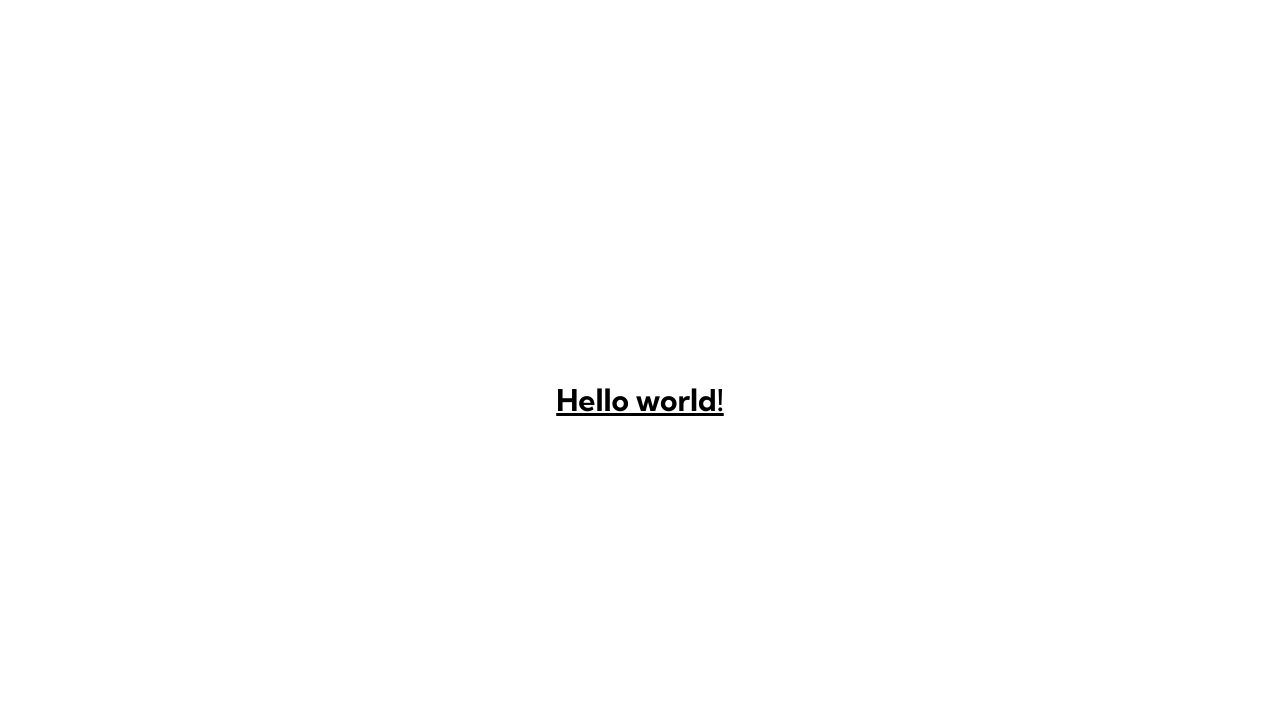
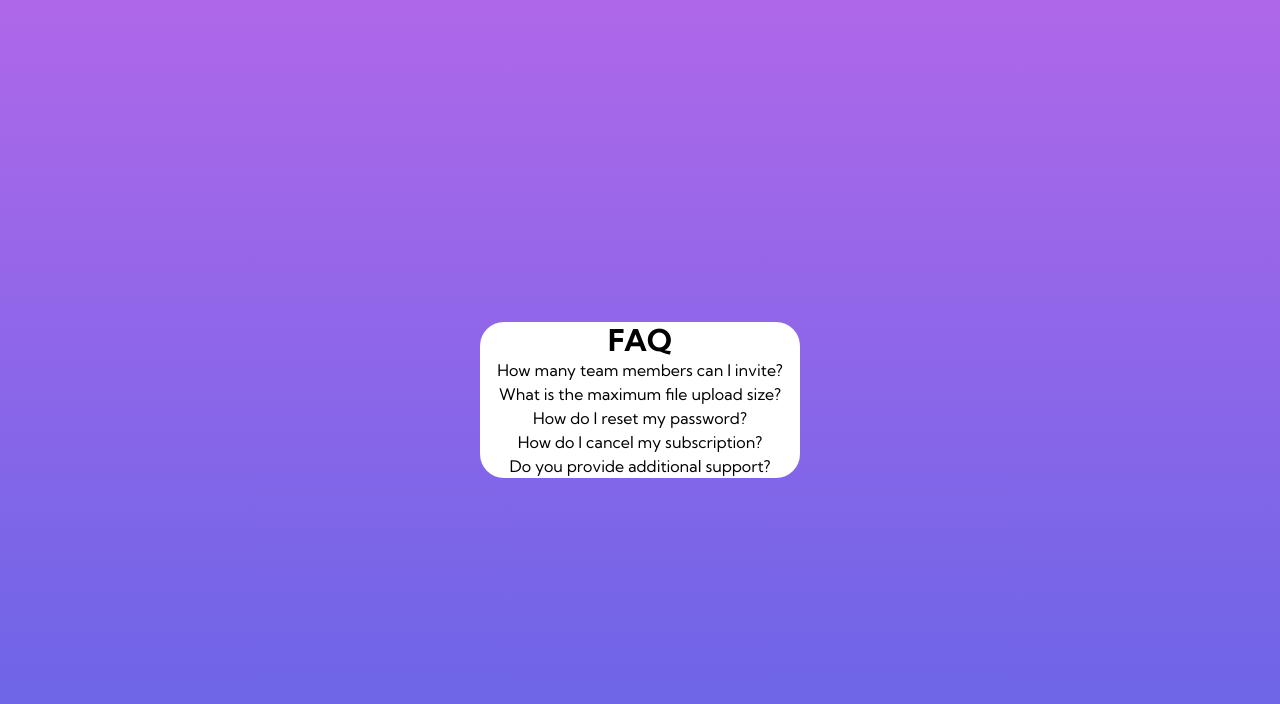
Before and after one commit to fkrunic/frontend-mentor-faq-accordion-card, a Vue app: page / in a window 1280 px wide. Shown: the top 704 px of the page. Built offline with nearby package versions, Linux system fonts and the light colour scheme.

Commit message:
basic accordion component

```diff
--- a/src/App.vue
+++ b/src/App.vue
@@ -1,12 +1,49 @@
 <script setup lang="ts">
+import Accordion from './components/Accordion.vue';
+
+interface FAQ {
+  question: string,
+  answer: string
+};
+
+const faqs: Array<FAQ> = [
+  {
+    question: "How many team members can I invite?",
+    answer: "Up to five team members can be associated to one account."
+  },
+  {
+    question: "What is the maximum file upload size?",
+    answer: "No more than 2GB. All files in your account must fit your allotted storage space."
+  },
+  {
+    question: "How do I reset my password?",
+    answer: "Before logging in, there is a button to 'Reset Password'"
+  },
+  {
+    question: "How do I cancel my subscription?",
+    answer: "Go to your account settings, select 'Subscriptions', and click 'Cancel'."
+  },
+  {
+    question: "Do you provide additional support?",
+    answer: "Our Premium membership includes a dedicated support professional. To learn more, visit our website!"
+  }
+];
 // import HelloWorld from './components/HelloWorld.vue'
 </script>
 
 <template>
   <div class="flex justify-center items-center min-h-screen">
-    <h1 className="text-3xl font-bold underline">
-      Hello world!
-    </h1>
+    <div class="flex flex-col w-80 items-center bg-white rounded-3xl">
+      <!-- <img class="absolute" src="./assets/img/illustration-woman-online-mobile.svg" alt="women-online-mobile"> -->
+      <!-- <img class="absolute" src="./assets/img/bg-pattern-mobile.svg" alt="background-shadow"> -->
+      <p class="font-bold text-3xl">FAQ</p>
+      <Accordion
+        v-for="fq of faqs"
+        :key="fq.question"
+        :question="fq.question"
+        :answer="fq.answer"
+        ></Accordion>
+    </div>
   </div>
 </template>
 
@@ -20,7 +57,7 @@
 export default {
   data() {
     return {
-      bodyClass: 'font-kumbh-sans'
+      bodyClass: 'font-kumbh-sans bg-gradient-to-b from-soft-violet to-soft-blue'
     };
   },
   mounted() {
--- /dev/null
+++ b/src/components/Accordion.vue
@@ -0,0 +1,24 @@
+<script setup lang="ts">
+import { ref } from 'vue'
+
+defineProps<{ question: string, answer: string }>()
+const toggled = ref(false)
+
+function toggleAccordion() {
+  toggled.value = !toggled.value
+}
+
+</script>
+
+<template>
+  <div class="flex flex-col cursor-pointer gap-2" @click="toggleAccordion">
+    <p>{{ question }}</p>
+    <p v-if="toggled">{{ answer }}</p>
+  </div>
+</template>
+
+<style scoped>
+* {
+  box-sizing: border-box;
+}
+</style>
--- a/src/components/HelloWorld.vue
+++ /dev/null
@@ -1,38 +0,0 @@
-<script setup lang="ts">
-import { ref } from 'vue'
-
-defineProps<{ msg: string }>()
-
-const count = ref(0)
-</script>
-
-<template>
-  <h1>{{ msg }}</h1>
-
-  <div class="card">
-    <button type="button" @click="count++">count is {{ count }}</button>
-    <p>
-      Edit
-      <code>components/HelloWorld.vue</code> to test HMR
-    </p>
-  </div>
-
-  <p>
-    Check out
-    <a href="https://vuejs.org/guide/quick-start.html#local" target="_blank"
-      >create-vue</a
-    >, the official Vue + Vite starter
-  </p>
-  <p>
-    Install
-    <a href="https://github.com/vuejs/language-tools" target="_blank">Volar</a>
-    in your IDE for a better DX
-  </p>
-  <p class="read-the-docs">Click on the Vite and Vue logos to learn more</p>
-</template>
-
-<style scoped>
-.read-the-docs {
-  color: #888;
-}
-</style>
--- a/tailwind.config.js
+++ b/tailwind.config.js
@@ -16,7 +16,8 @@ export default {
       'soft-blue': 'hsl(240, 73%, 65%)',
       'dark-grayish-blue': 'hsl(237, 12%, 33%)',
       'semi-dark-grayish-blue': 'hsl(240, 6%, 50%)',
-      'light-grayish-blue': 'hsl(240, 5%, 91%)'
+      'light-grayish-blue': 'hsl(240, 5%, 91%)',
+      white: 'hsl(0, 0%, 100%)'
     },
     fontFamily: {
       'kumbh-sans': 'Kumbh Sans, sans-serif'
```
